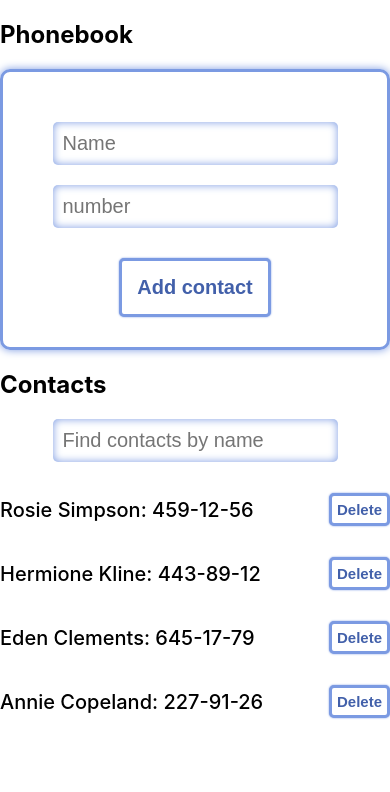
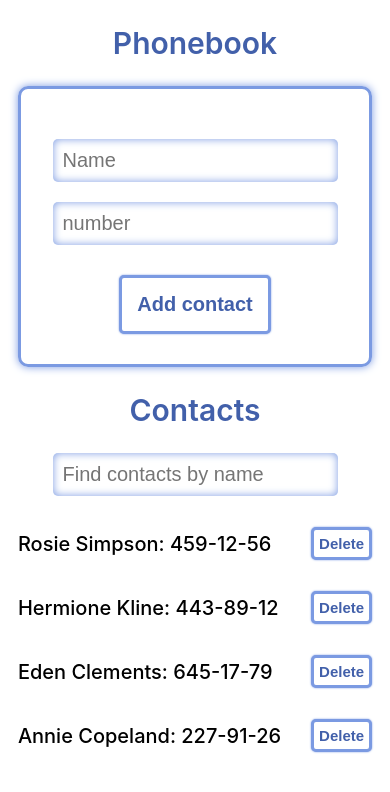
Before and after one commit to GarryKovalchuk/goit-react-hw-03-phonebook, a React (Create React App) app: page / in a window 390 px wide. Shown: the top 792 px of the page. Built offline with nearby package versions, Linux system fonts and the light colour scheme.

Commit message:
react03phonebook

```diff
--- a/src/index.css
+++ b/src/index.css
@@ -1,6 +1,9 @@
 @import-normalize; /* bring in normalize.css styles */
 
 body {
+  display: flex;
+  flex-direction: column;
+  align-items: center;
   margin: 0;
   font-family: -apple-system, BlinkMacSystemFont, 'Segoe UI', 'Roboto', 'Oxygen',
     'Ubuntu', 'Cantarell', 'Fira Sans', 'Droid Sans', 'Helvetica Neue',
@@ -13,3 +16,10 @@ code {
   font-family: source-code-pro, Menlo, Monaco, Consolas, 'Courier New',
     monospace;
 }
+h1,
+h2 {
+  font-size: 30px;
+  font-weight: 600;
+  text-align: center;
+  color: #4260aa;
+}
```
